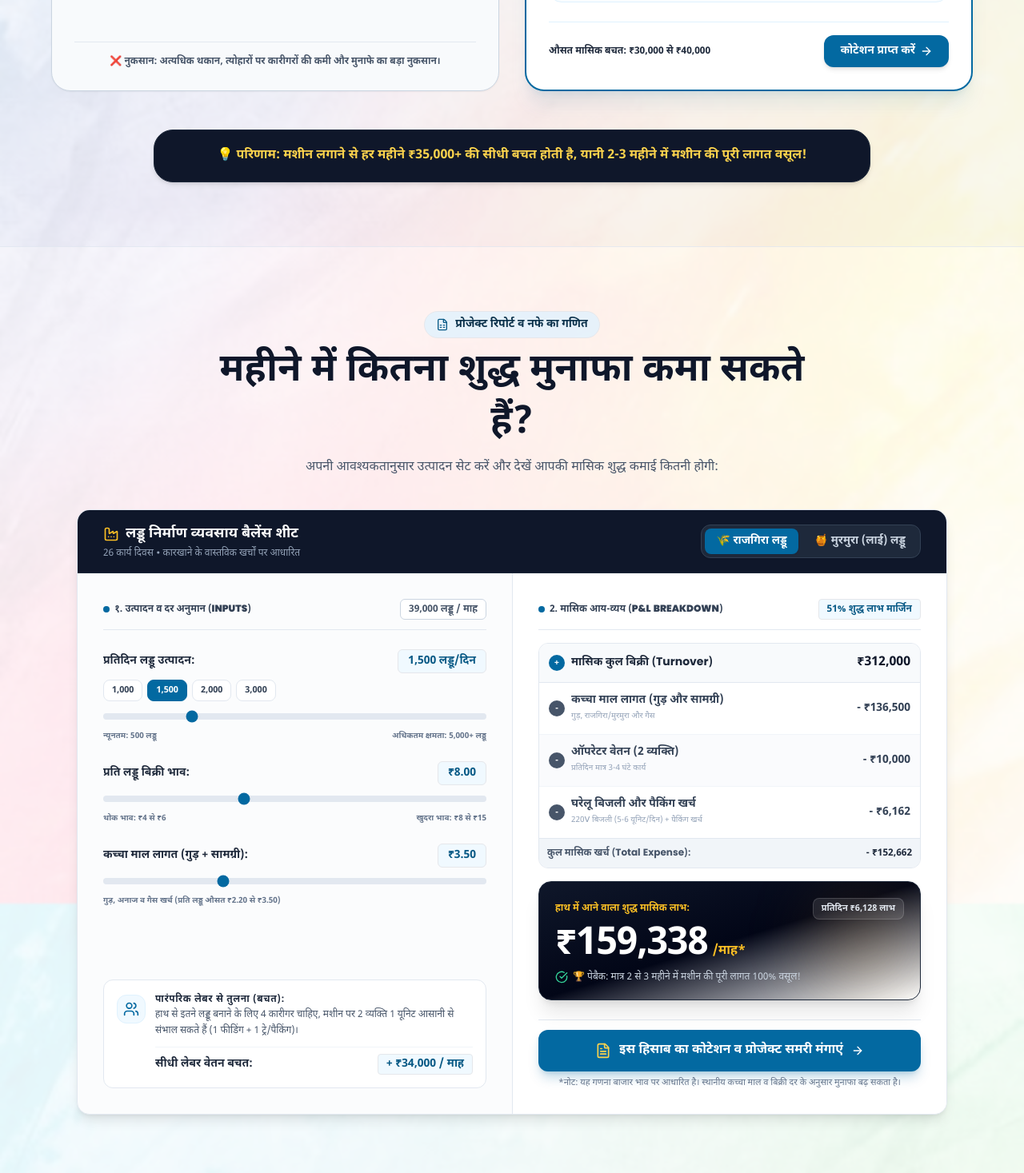
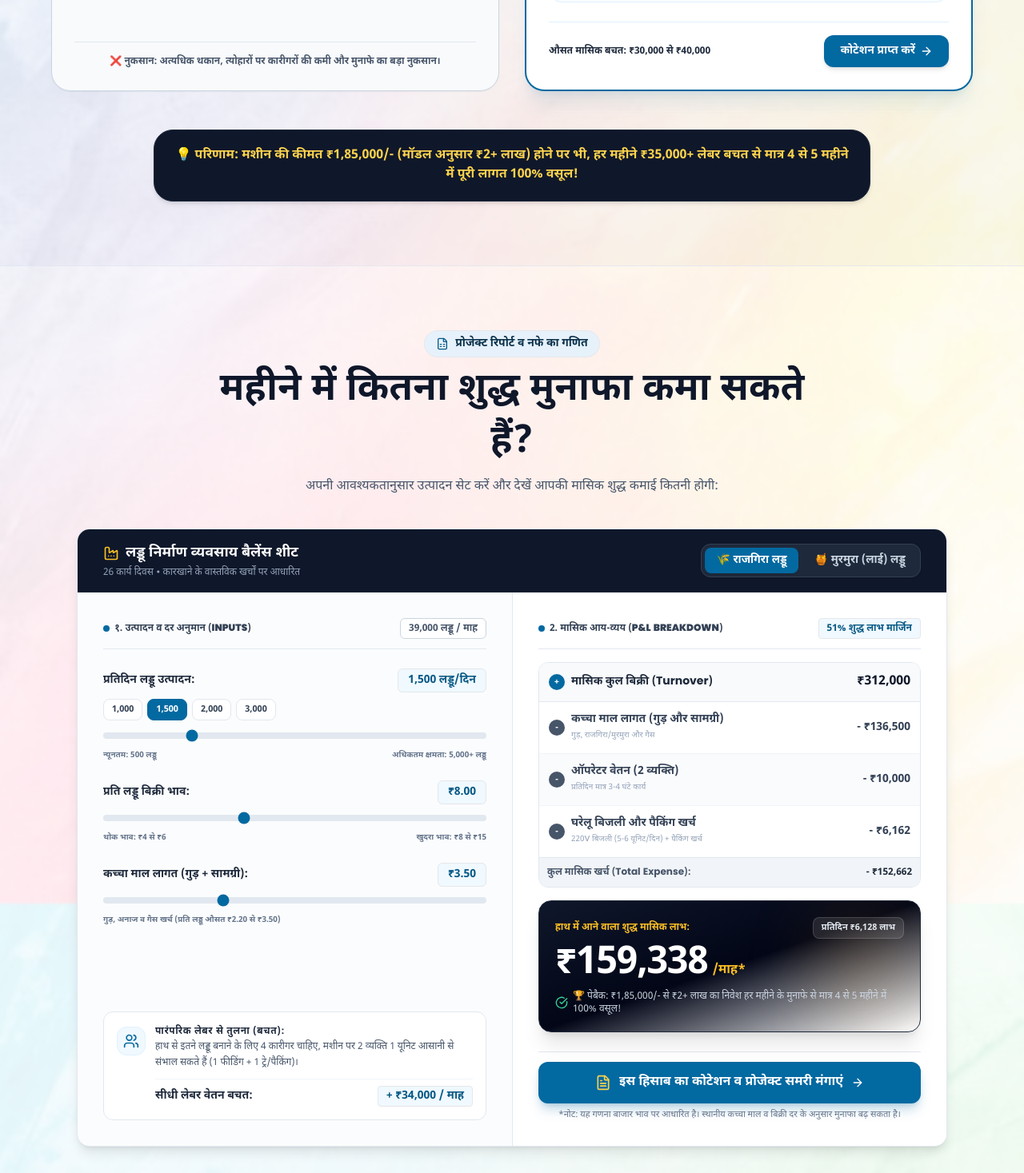
Before and after one commit to Jaydippawar25/swarajmachine-, a React (Vite) app: page / in a window 1280 px wide. Shown: the part 3520-4987 px from the top of the page at 80% size. Built offline with nearby package versions, Linux system fonts and the light colour scheme; no server answers; the database is empty.

Commit message:
fix: update comparison payback banner and calculator payback msg with 1.85L / 2L+ price

```diff
--- a/src/data/translations.js
+++ b/src/data/translations.js
@@ -86,7 +86,7 @@ export const translations = {
         { title: "परफेक्ट गोल व सटीक एकसमान वजन", desc: "हर एक लड्डू का गोल शेप और वजन 100% एक जैसा निकलता है, आकर्षक पैकिंग बनती है।" },
         { title: "100% हाइजीनिक फूड-ग्रेड मटेरियल", desc: "स्टेनलेस स्टील, एल्युमिनियम और पी.पी. फूड-ग्रेड पार्ट्स से बिना हाथ लगाए साफ-सुथरे लड्डू बनते हैं।" }
       ],
-      bottomCallout: "💡 परिणाम: मशीन लगाने से हर महीने ₹35,000+ की सीधी बचत होती है, यानी 2-3 महीने में मशीन की पूरी लागत वसूल!"
+      bottomCallout: "💡 परिणाम: मशीन की कीमत ₹1,85,000/- (मॉडल अनुसार ₹2+ लाख) होने पर भी, हर महीने ₹35,000+ लेबर बचत से मात्र 4 से 5 महीने में पूरी लागत 100% वसूल!"
     },
     calculator: {
       badge: "मुनाफे का गणित (ROI & Profit Calculator)",
@@ -101,7 +101,7 @@ export const translations = {
       rawCostTotal: "कच्चा माल लागत (गुड़ और सामग्री)",
       operatingTotal: "ऑपरेटर एवं बिजली खर्च",
       netProfit: "हाथ में शुद्ध मासिक मुनाफा (Net Profit)",
-      paybackMsg: "🏆 पेबैक: मात्र 2 से 3 महीने में मशीन की पूरी लागत 100% वसूल!",
+      paybackMsg: "🏆 पेबैक: ₹1,85,000/- से ₹2+ लाख का निवेश हर महीने के मुनाफे से मात्र 4 से 5 महीने में 100% वसूल!",
       ctaBtn: "यह मुनाफा कमाने के लिए कोटेशन मंगाएं"
     },
     process: {
@@ -317,7 +317,7 @@ export const translations = {
         { title: "परिपूर्ण गोल व एकसारखे वजन", desc: "प्रत्येक लाडूचा आकार आणि वजन १००% एकसारखे निघते, आकर्षक पॅकिंग होते." },
         { title: "१००% हायजिनिक फूड ग्रेड मटेरियल", desc: "स्टेनलेस स्टील, ॲल्युमिनियम व पी.पी. फूड ग्रेड घटकांमुळे हात न लावता स्वच्छ लाडू बनतात." }
       ],
-      bottomCallout: "💡 निष्कर्ष: मशीन लावल्यामुळे दरमहा ₹३५,०००+ ची थेट बचत होते, म्हणजेच २ ते ३ महिन्यांत मशीनचे पैसे वसूल!"
+      bottomCallout: "💡 निष्कर्ष: मशीनची किंमत ₹१,८५,०००/- (मॉडेलनुसार ₹२+ लाख) असून, दरमहा ₹३५,०००+ कामगार बचतीमुळे अवघ्या ४ ते ५ महिन्यांत मशीनची पूर्ण किंमत १००% वसूल!"
     },
     calculator: {
       badge: "नफ्याचे गणित (Profit Calculator)",
@@ -332,7 +332,7 @@ export const translations = {
       rawCostTotal: "कच्चा माल खर्च (गूळ व धान्य)",
       operatingTotal: "ऑपरेटर व वीज खर्च",
       netProfit: "मासिक निव्वळ नफा (Net In-Hand Profit)",
-      paybackMsg: "🏆 पेबॅक: फक्त २ ते ३ महिन्यांत मशीनची किंमत १००% वसूल!",
+      paybackMsg: "🏆 पेबॅक: ₹१,८५,०००/- ते ₹२+ लाखांची गुंतवणूक दरमहाच्या भरघोस नफ्यामुळे अवघ्या ४ ते ५ महिन्यांत १००% वसूल!",
       ctaBtn: "हा नफा मिळवण्यासाठी कोटेशन मागवा"
     },
     process: {
@@ -548,7 +548,7 @@ export const translations = {
         { title: "Perfect Sphere & Uniform Grammage", desc: "100% consistent spherical shape and precise weight for attractive brand packaging." },
         { title: "100% Food-Grade Hygienic Materials", desc: "Stainless steel, aluminium, and food-grade PP parts ensure touch-free, pristine laddu production." }
       ],
-      bottomCallout: "💡 Commercial Impact: Saves ₹35,000+ in labor every single month, recovering your machine cost in just 60 to 90 days!"
+      bottomCallout: "💡 Commercial Impact: Machine starting at ₹1,85,000/- (up to ₹2L+ based on model); monthly labor savings of ₹35,000+ recovers 100% of machine cost in just 4 to 5 months!"
     },
     calculator: {
       badge: "Accurate Business Economics",
@@ -563,7 +563,7 @@ export const translations = {
       rawCostTotal: "Raw Material Expenses",
       operatingTotal: "Operator Wages & Power Cost",
       netProfit: "Net Monthly In-Hand Cash Profit",
-      paybackMsg: "🏆 Payback: 100% machine investment recovered in just 2-3 months!",
+      paybackMsg: "🏆 Payback: 100% machine investment (₹1.85L - ₹2L+) fully recovered within 4 to 5 months!",
       ctaBtn: "Get Official Quote to Start Earning"
     },
     process: {
```
